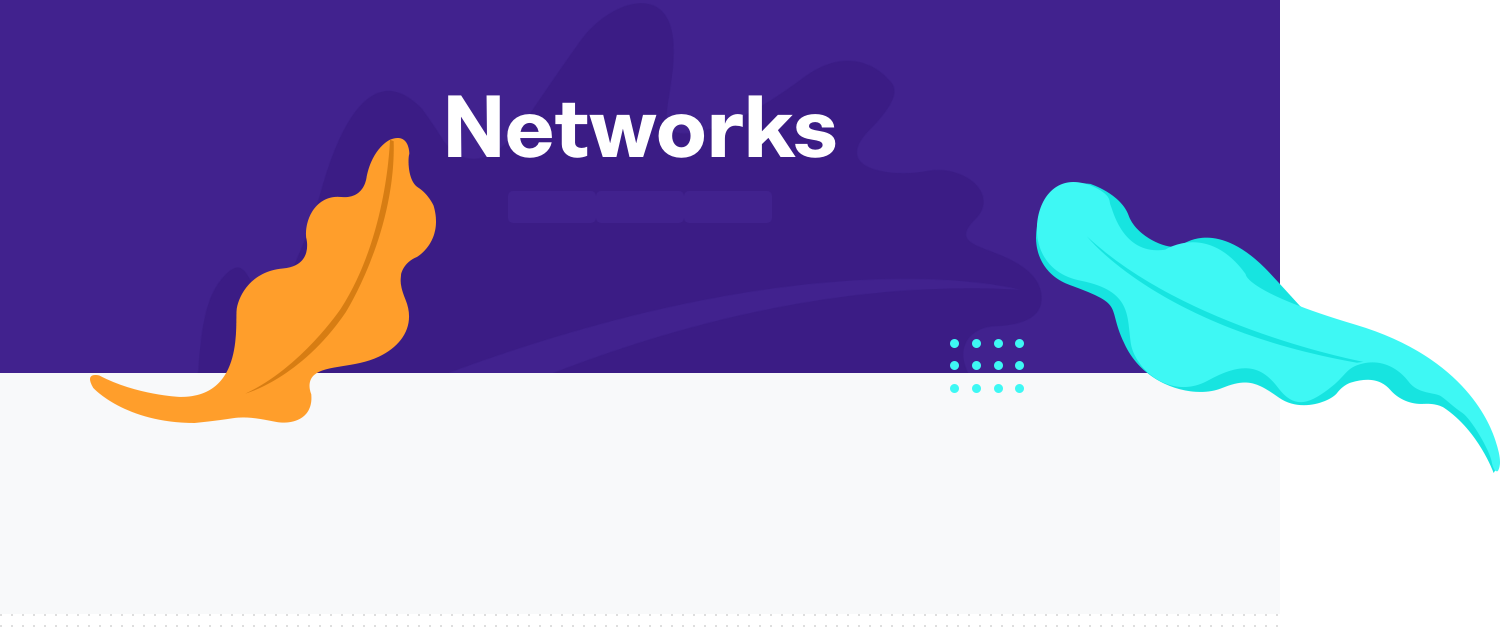
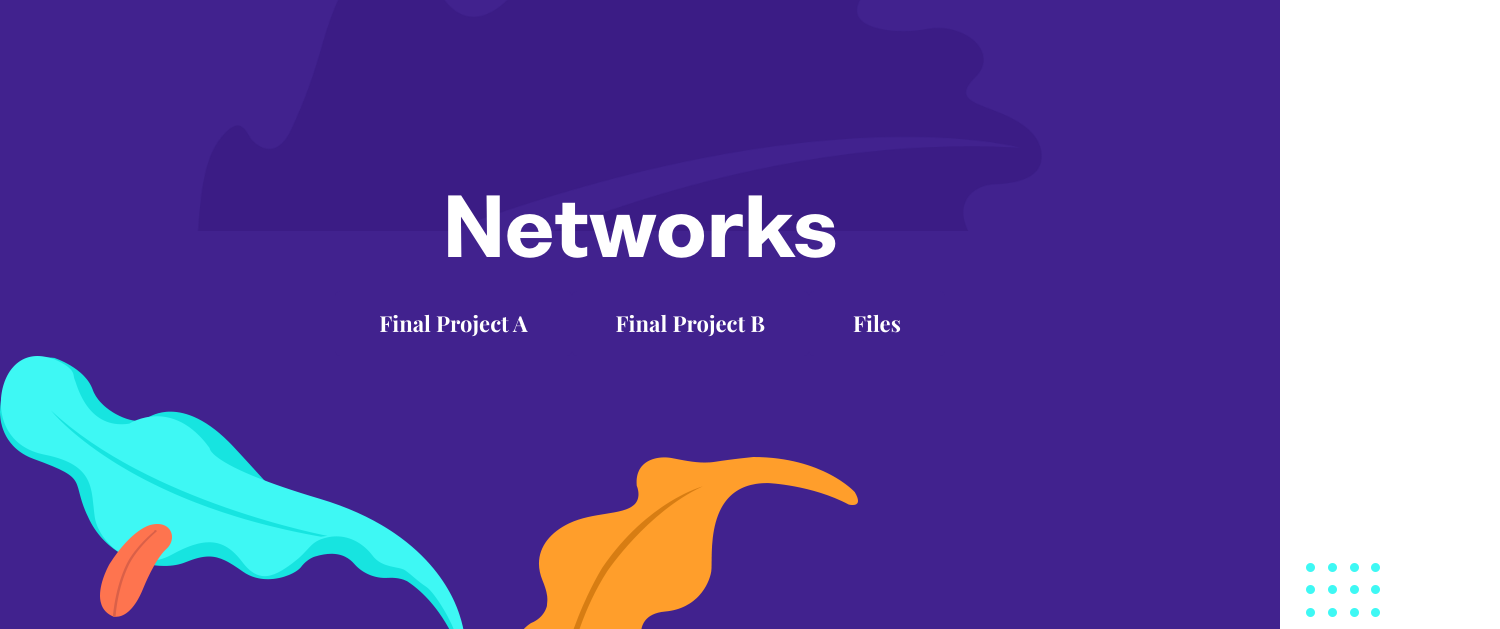
Before and after one commit to clintAutor666/PORTFOLIO-WEB, a plain HTML site: page blog.html in a window 1280 px wide. Shown: the part 171-800 px from the top of the page, 1500 px wide, since content can reach past the window. Drawn offline with nearby package versions, Linux system fonts and the light colour scheme.

Commit message:
Update blog.html

```diff
--- a/blog.html
+++ b/blog.html
@@ -5,25 +5,17 @@
   <meta charset="utf-8">
   <title>Portfolio Template</title>
 
-  <!-- mobile responsive meta -->
   <meta name="viewport" content="width=device-width, initial-scale=1">
   <meta name="viewport" content="width=device-width, initial-scale=1, maximum-scale=1">
 
-  <!-- ** Plugins Needed for the Project ** -->
-  <!-- Bootstrap -->
+  <!-- Plugins Needed for the Project -->
   <link rel="stylesheet" href="plugins/bootstrap/bootstrap.min.css">
-  <!-- slick slider -->
   <link rel="stylesheet" href="plugins/slick/slick.css">
-  <!-- themefy-icon -->
   <link rel="stylesheet" href="plugins/themify-icons/themify-icons.css">
-
-  <!-- Main Stylesheet -->
   <link href="css/style.css" rel="stylesheet">
 
-  <!--Favicon-->
   <link rel="shortcut icon" href="images/favicon.ico" type="image/x-icon">
   <link rel="icon" href="images/favicon.ico" type="image/x-icon">
-
 </head>
 
 <body>
@@ -58,21 +50,21 @@
   </nav>
 </header>
 
-<!-- page title -->
-<section class="page-title bg-primary position-relative">
+<!-- page title with buttons -->
+<section class="page-title-alt bg-primary position-relative">
   <div class="container">
     <div class="row">
       <div class="col-12 text-center">
         <h1 class="text-white font-tertiary">Networks</h1>
-        <!-- Three Centered Buttons -->
         <div class="mt-3 d-flex justify-content-center gap-3 flex-wrap">
-          <a href="#semi-final-link" target="_blank" class="btn btn-primary" role="button" rel="noopener noreferrer"></a>
-          <a href="#final-project-link" target="_blank" class="btn btn-primary" role="button"></a>
-          <a href="" target="_blank" class="btn btn-primary" role="button" rel="noopener noreferrer"></a>
+          <button type="button" class="btn btn-primary" onclick="window.open('https://www.youtube.com/watch?v=kiWU8TbUN-k', '_blank')">Final Project A</button>
+          <button type="button" class="btn btn-primary" onclick="window.open('https://youtu.be/eNRbFihmnfQ', '_blank')">Final Project B</button>
+          <button type="button" class="btn btn-primary" onclick="window.open('https://drive.google.com/drive/folders/1ZPDVlnP8oH5a-H3XU3GDIcYBoc-phGWg?usp=sharing', '_blank')">Files</button>
         </div>
       </div>
     </div>
   </div>
+
   <!-- background shapes -->
   <img src="images/illustrations/page-title.png" alt="illustrations" class="bg-shape-1 w-100">
   <img src="images/illustrations/leaf-pink-round.png" alt="illustrations" class="bg-shape-2">
@@ -82,7 +74,6 @@
   <img src="images/illustrations/dots-group-cyan.png" alt="illustrations" class="bg-shape-6">
   <img src="images/illustrations/leaf-cyan-lg.png" alt="illustrations" class="bg-shape-7">
 </section>
-<!-- /page title -->
 
 <!-- clients -->
 <section class="section bg-light">
@@ -99,23 +90,16 @@
     </div>
   </div>
 </section>
-<!-- /clients -->
 
 <!-- contact -->
 <section class="section section-on-footer" data-background="images/backgrounds/bg-dots.png">
 </section>
-<!-- /contact -->
 
-<!-- jQuery -->
+<!-- Scripts -->
 <script src="plugins/jQuery/jquery.min.js"></script>
-<!-- Bootstrap JS -->
 <script src="plugins/bootstrap/bootstrap.min.js"></script>
-<!-- slick slider -->
 <script src="plugins/slick/slick.min.js"></script>
-<!-- filter -->
 <script src="plugins/shuffle/shuffle.min.js"></script>
-
-<!-- Main Script -->
 <script src="js/script.js"></script>
 
 </body>
```
